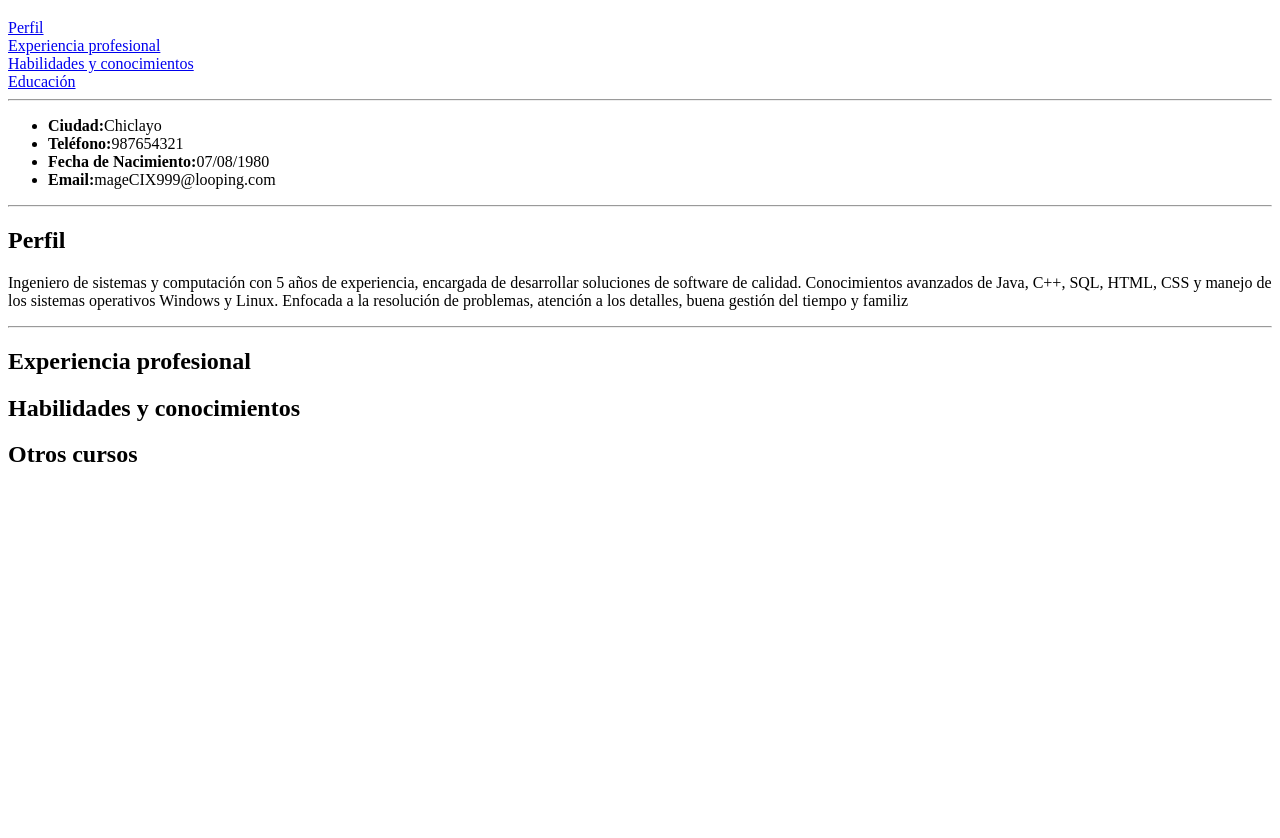
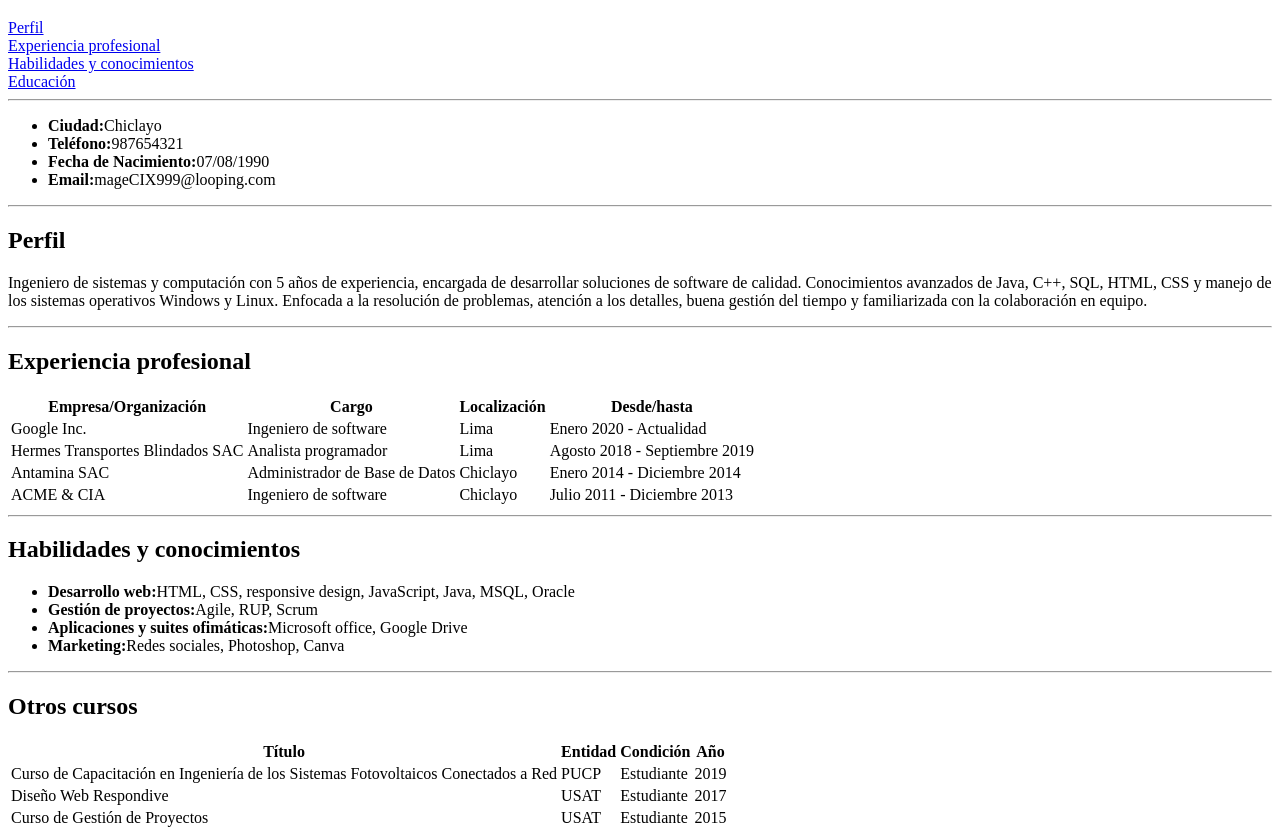
Before and after one commit to MageULALA/VisualSC-Proyectos, a plain HTML site: page Sesion10/Curriculum.html in a window 1280 px wide. Shown: the part 61-899 px from the top of the page. Before the commit the page ends 800 px from the top, so only its background shows below. Drawn offline with Linux system fonts and the light colour scheme.

Commit message:
Moficacion final de la estructura HASTA ICONO

```diff
--- a/Sesion10/Curriculum.html
+++ b/Sesion10/Curriculum.html
@@ -5,6 +5,7 @@
     <meta http-equiv="X-UA-Compatible" content="IE=edge">
     <meta name="viewport" content="width=device-width, initial-scale=1.0">
     <title>María Eugenia Navarro Monje - CV</title>
+    <link rel="icon" href="img/iconoCV.ico">
 </head>
 <body>
 <h1>María Eugenia Navarro Monje</h1>
@@ -16,21 +17,92 @@
 <ul>
     <li><strong>Ciudad:</strong>Chiclayo</li>
     <li><strong>Teléfono:</strong>987654321</li>
-    <li><strong>Fecha de Nacimiento:</strong>07/08/1980</li>
+    <li><strong>Fecha de Nacimiento:</strong>07/08/1990</li>
     <li><strong>Email:</strong>mageCIX999@looping.com</li>
 </ul>
 <hr>
-<h2>Perfil</h2>
+<h2 id="perfil">Perfil</h2>
 <p> Ingeniero de sistemas y computación con 5 años de experiencia, encargada de desarrollar
 soluciones de software de calidad. Conocimientos avanzados de Java, C++, SQL, HTML, CSS y manejo
-de los sistemas operativos Windows y Linux. Enfocada a la resolución de problemas, atención a los detalles, buena gestión del tiempo y familiz
+de los sistemas operativos Windows y Linux. Enfocada a la resolución de problemas, atención a los detalles, buena gestión del tiempo y familiarizada con la colaboración en equipo.
 </p>
 <hr>
-<h2>Experiencia profesional</h2>
-<h2>Habilidades y conocimientos</h2>
-<h2>Otros cursos</h2>
+<h2 id="experiencia">Experiencia profesional</h2>
 <table>
-
+<thead>
+    <tr>
+        <th>Empresa/Organización</th>
+        <th>Cargo</th>
+        <th>Localización</th>
+        <th>Desde/hasta</th>
+    </tr>
+</thead>
+<tbody>
+    <tr>
+        <td>Google Inc.</td>
+        <td>Ingeniero de software</td>
+        <td>Lima</td>
+        <td>Enero 2020 - Actualidad</td>
+    </tr>
+    <tr>
+        <td>Hermes Transportes Blindados SAC</td>
+        <td>Analista programador</td>
+        <td>Lima</td>
+        <td>Agosto 2018 - Septiembre 2019</td>
+    </tr>
+    <tr>
+        <td>Antamina SAC</td>
+        <td>Administrador de Base de Datos</td>
+        <td>Chiclayo</td>
+        <td>Enero 2014 - Diciembre 2014</td>
+    </tr>
+    <tr>
+        <td>ACME & CIA</td>
+        <td>Ingeniero de software</td>
+        <td>Chiclayo</td>
+        <td>Julio 2011 - Diciembre 2013</td>
+    </tr>
+</tbody>
+</table>
+<hr>
+<h2 id="habilidades">Habilidades y conocimientos</h2>
+<ul>
+    <li><strong>Desarrollo web:</strong>HTML, CSS, responsive design, JavaScript,  Java, MSQL, Oracle</li>
+    <li><strong>Gestión de proyectos:</strong>Agile, RUP, Scrum</li>
+    <li><strong>Aplicaciones y suites ofimáticas:</strong>Microsoft office, Google Drive</li>
+    <li><strong>Marketing:</strong>Redes sociales, Photoshop, Canva</li>
+</ul>
+<hr>
+<h2 id="educacion">Otros cursos</h2>
+<table>
+    <thead>
+        <tr>
+           <th>Título</th>
+           <th>Entidad</th>
+           <th>Condición</th>
+           <th>Año</th>
+        </tr>
+    </thead>
+    <tbody>
+        <tr>
+            <td>Curso de Capacitación en Ingeniería de los Sistemas Fotovoltaicos Conectados a Red</td>
+            <td>PUCP</td>
+            <td>Estudiante</td>
+            <td>2019</td>
+        </tr>
+        <tr>
+            <td>Diseño Web Respondive</td>
+            <td>USAT</td>
+            <td>Estudiante</td>
+            <td>2017</td>
+        </tr>
+        <tr>
+            <td>Curso de Gestión de Proyectos</td>
+            <td>USAT</td>
+            <td>Estudiante</td>
+            <td>2015</td>
+        </tr>
+    </tbody>
 </table>
 </body>
 </html>
```
Also changed, not shown: Sesion10/img/iconoCV.ico (added).
